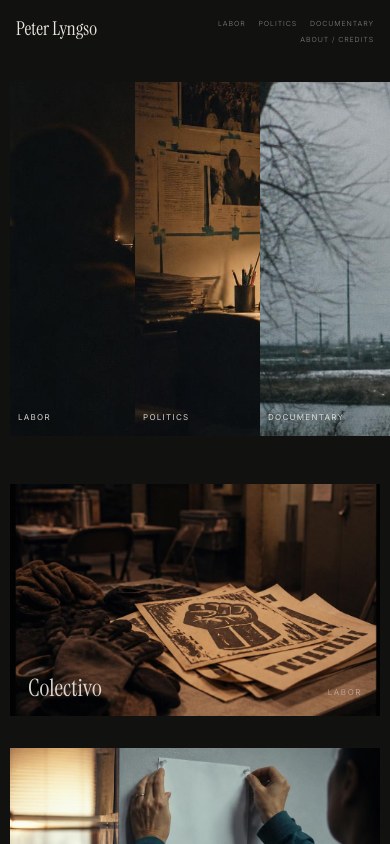
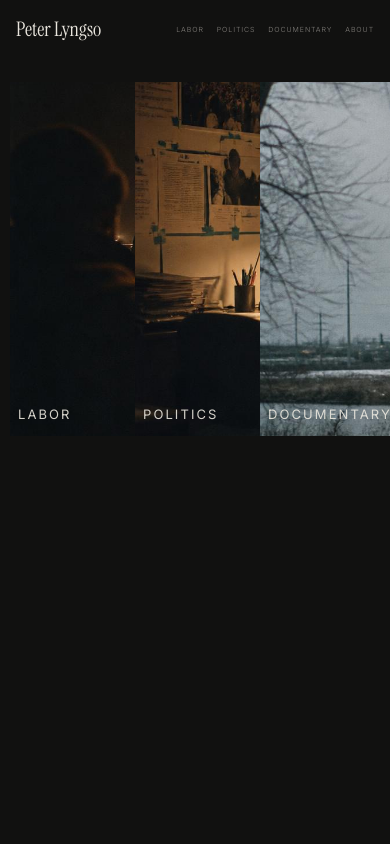
Before and after one commit to peterlyngso/Personal-site-2, a React (Vite) app: page / in a window 390 px wide. Shown: the top 844 px of the page. Built offline with nearby package versions, Linux system fonts and the light colour scheme.

Commit message:
adjust styling

```diff
--- a/src/components/Navigation.jsx
+++ b/src/components/Navigation.jsx
@@ -6,7 +6,7 @@ const links = [
   { href: '/work/Labor', label: 'Labor' },
   { href: '/work/Politics', label: 'Politics' },
   { href: '/work/Documentary', label: 'Documentary' },
-  { href: '/about', label: 'About / Credits' },
+  { href: '/about', label: 'About' },
 ];
 
 export function Navigation() {
--- a/src/index.css
+++ b/src/index.css
@@ -84,7 +84,7 @@ body {
 
 .site-nav__wordmark {
   font-family: 'Instrument Serif', serif;
-  font-size: 21px;
+  font-size: 36px;
   line-height: 1;
 }
 
@@ -97,7 +97,7 @@ body {
 .site-nav__link {
   position: relative;
   color: rgba(233, 229, 221, 0.52);
-  font-size: 8px;
+  font-size: 13px;
   letter-spacing: 0.19em;
   text-transform: uppercase;
   transition: color 250ms ease;
@@ -133,7 +133,7 @@ body {
   justify-content: space-between;
   padding: 28px;
   color: rgba(233, 229, 221, 0.4);
-  font-size: 8px;
+  font-size: 13px;
   letter-spacing: 0.2em;
   text-transform: uppercase;
 }
@@ -265,7 +265,7 @@ a {
   left: 9%;
   bottom: 12%;
   font-family: 'Inter', sans-serif;
-  font-size: 8px;
+  font-size: 13px;
   letter-spacing: 0.28em;
   text-transform: uppercase;
   color: rgba(233, 229, 221, 0.45);
@@ -358,7 +358,7 @@ a {
 
 .project-overlay__category {
   padding-bottom: 3px;
-  font-size: 8px;
+  font-size: 13px;
   letter-spacing: 0.2em;
   text-transform: uppercase;
   color: rgba(233, 229, 221, 0.62);
@@ -376,7 +376,7 @@ a {
   margin: 0 auto 12px;
   max-width: 1600px;
   color: rgba(233, 229, 221, 0.42);
-  font-size: 8px;
+  font-size: 13px;
   letter-spacing: 0.26em;
   text-transform: uppercase;
 }
@@ -422,7 +422,7 @@ a {
   gap: 14px;
   margin-bottom: 40px;
   color: rgba(233, 229, 221, 0.46);
-  font-size: 8px;
+  font-size: 13px;
   letter-spacing: 0.28em;
   text-transform: uppercase;
 }
@@ -474,7 +474,7 @@ a {
   margin: 0;
   max-width: 150px;
   color: rgba(233, 229, 221, 0.42);
-  font-size: 8px;
+  font-size: 13px;
   letter-spacing: 0.25em;
   line-height: 1.7;
   text-align: right;
@@ -518,7 +518,7 @@ a {
 .category-project__caption p {
   margin: 0;
   color: rgba(233, 229, 221, 0.42);
-  font-size: 8px;
+  font-size: 13px;
   letter-spacing: 0.2em;
   text-align: right;
   text-transform: uppercase;
@@ -541,7 +541,7 @@ a {
   gap: 12px;
   margin-bottom: 34px;
   color: rgba(233, 229, 221, 0.45);
-  font-size: 8px;
+  font-size: 13px;
   letter-spacing: 0.26em;
   text-transform: uppercase;
 }
@@ -592,7 +592,7 @@ a {
 .case-study__fact dt {
   margin-bottom: 10px;
   color: rgba(233, 229, 221, 0.4);
-  font-size: 8px;
+  font-size: 13px;
   letter-spacing: 0.24em;
   text-transform: uppercase;
 }
@@ -627,7 +627,7 @@ a {
   padding-top: 15px;
   border-top: 1px solid rgba(233, 229, 221, 0.14);
   color: rgba(233, 229, 221, 0.4);
-  font-size: 8px;
+  font-size: 13px;
   letter-spacing: 0.26em;
   text-transform: uppercase;
 }
@@ -774,17 +774,19 @@ a {
 .about-page__credit p {
   margin: 0;
   color: rgba(233, 229, 221, 0.4);
-  font-size: 8px;
+  font-size: 13px;
   letter-spacing: 0.17em;
   line-height: 1.7;
   text-align: right;
   text-transform: uppercase;
 }
 
+
 @media (max-width: 767px) {
   .site-nav {
     align-items: flex-start;
     padding: 19px 16px;
+    align-items: center;
   }
 
   .site-nav--scrolled {
@@ -794,18 +796,18 @@ a {
 
   .site-nav__wordmark {
     flex: 0 0 auto;
-    font-size: 19px;
+    font-size: 31px;
   }
 
   .site-nav__links {
     justify-content: flex-end;
     flex-wrap: wrap;
     gap: 7px 13px;
-    max-width: 66%;
+    max-width: 75%;
   }
 
   .site-nav__link {
-    font-size: 7px;
+    font-size: 12px;
     letter-spacing: 0.13em;
   }
 
@@ -852,7 +854,7 @@ a {
   }
 
   .door-overlay__title {
-    font-size: 8px;
+    font-size: 13px;
     letter-spacing: 0.16em;
   }
 
@@ -965,3 +967,24 @@ a {
     text-align: left;
   }
 }
+@media (max-width: 590px) {
+  .site-nav__link {
+    font-size: 8px;
+    letter-spacing: 0.13em;
+  }
+  .site-nav__wordmark {
+    /* flex: 0 0 auto; */
+    font-size: 25px;
+  }
+}
+
+@media (max-width: 400px) {
+  .site-nav__link {
+    font-size: 7px;
+    letter-spacing: 0.13em;
+  }
+  .site-nav__wordmark {
+    /* flex: 0 0 auto; */
+    font-size: 20px;
+  }
+}
--- a/src/pages/About.jsx
+++ b/src/pages/About.jsx
@@ -5,11 +5,11 @@ import { SEO } from '../components/SEO';
 export function About() {
   return (
     <>
-      <SEO title="About / Credits" />
+      <SEO title="About" />
       <main className="about-page">
         <Reveal className="about-page__intro">
-          <p className="case-study__eyebrow">About / credits</p>
-          <h1>Peter<br />Lyngso</h1>
+          <p className="case-study__eyebrow">About</p>
+          {/* <h1>Peter<br />Lyngso</h1> */}
           <p className="about-page__bio">
             Filmmaker and media strategist whose work sits inside labor movements,
             political campaigns, and documentary reporting.
--- a/src/pages/Home.jsx
+++ b/src/pages/Home.jsx
@@ -27,7 +27,7 @@ export function Home() {
           })}
         </div>
 
-        <section className="selected-work" aria-label="Selected projects">
+        {/* <section className="selected-work" aria-label="Selected projects">
           <div className="mosaic">
             {selectedProjects.map((project, index) => (
               <Reveal key={project.slug} delay={(index % 2) * 0.08} className="mosaic__item">
@@ -37,7 +37,7 @@ export function Home() {
               </Reveal>
             ))}
           </div>
-        </section>
+        </section> */}
       </main>
     </>
   );
--- a/src/pages/WorkCategory.jsx
+++ b/src/pages/WorkCategory.jsx
@@ -27,7 +27,7 @@ export function WorkCategory() {
       <main className={`category-page category-page--${category.toLowerCase()}`}>
         <Reveal className="category-heading">
           <h1>{category}</h1>
-          <p>{categoryProjects.length} projects<br />Selected work</p>
+          {/* <p>{categoryProjects.length} projects<br />Selected work</p> */}
         </Reveal>
         <div className="category-list">
           {categoryProjects.map((project, index) => (
```
Also changed, not shown: 1 other file (tests, documents, lock files or other folders).
